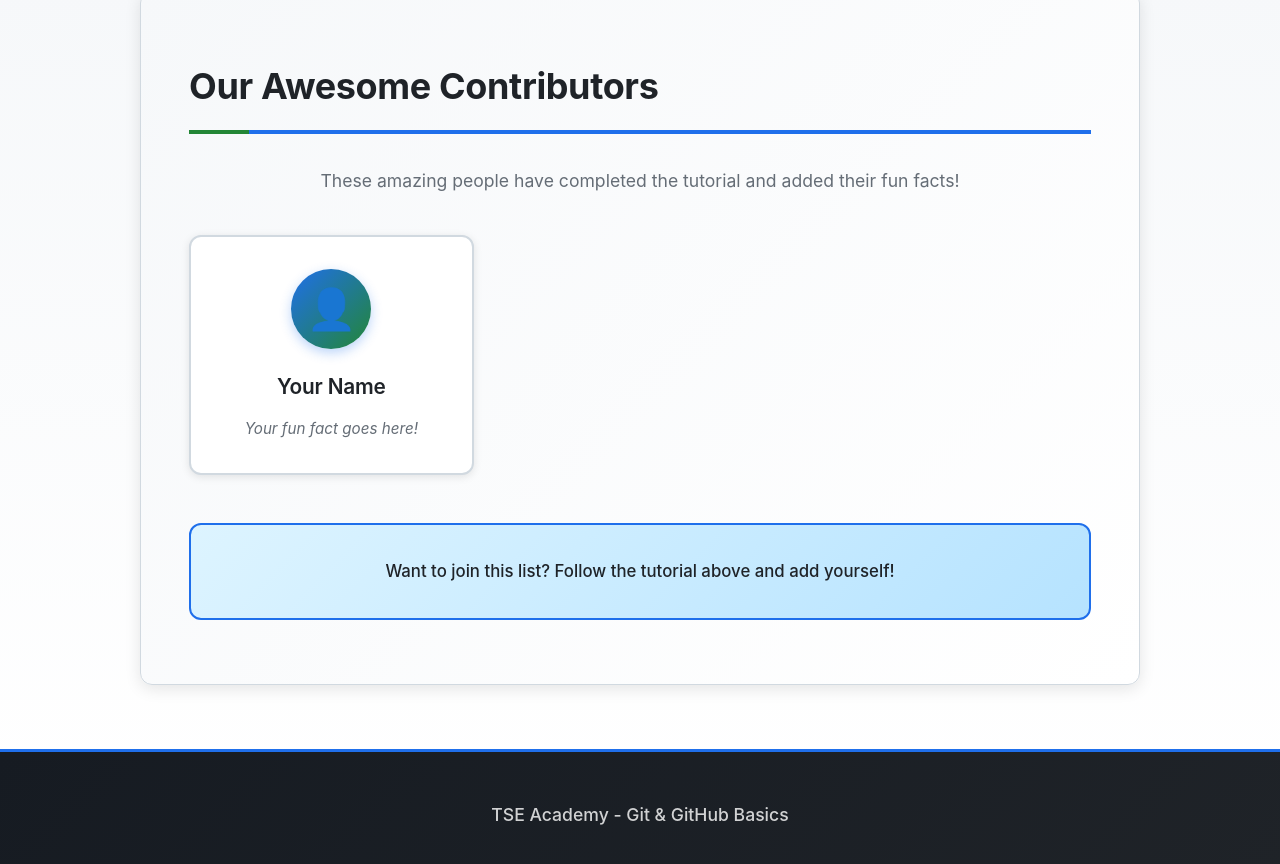
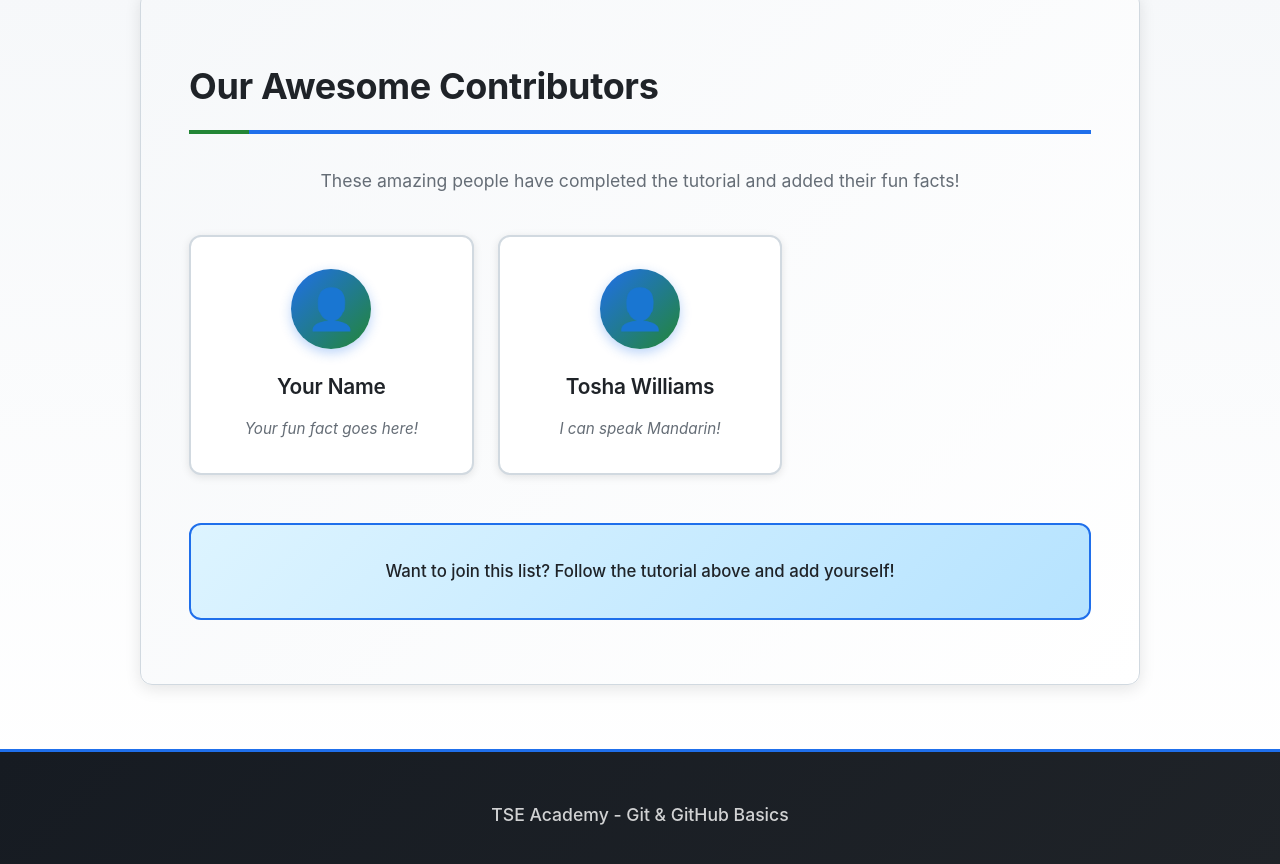
Before and after one commit to davidfemi/tse_academy, a plain HTML site: page index.html in a window 1280 px wide. Shown: the part 9610-10474 px from the top of the page. Drawn offline with Linux system fonts and the light colour scheme.

Commit message:
Added Tosha Williams's fun fact to the list

```diff
--- a/index.html
+++ b/index.html
@@ -226,6 +226,13 @@ git clone https://github.com/davidfemi/tse_academy.git</code></pre>
                 </div>
             </div>
             <!-- Add more contributor cards here as people complete the tutorial -->
+             <div class="contributor-card">
+                <div class="contributor-avatar">👤</div>
+                <div class="contributor-info">
+                    <h3>Tosha Williams</h3>
+                    <p class="contributor-fact">I can speak Mandarin!</p>
+                </div>
+            </div>
         </div>
         <div class="contributors-cta">
             <p>Want to join this list? Follow the tutorial above and add yourself!</p>
```
